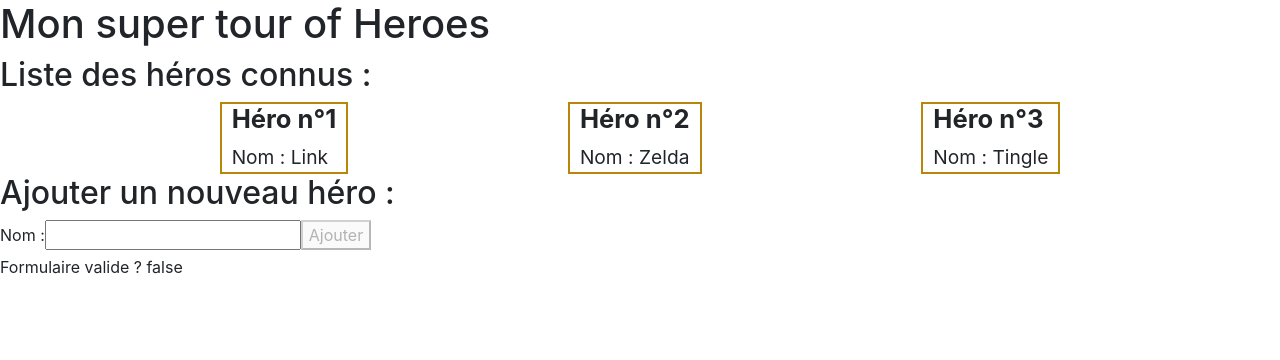
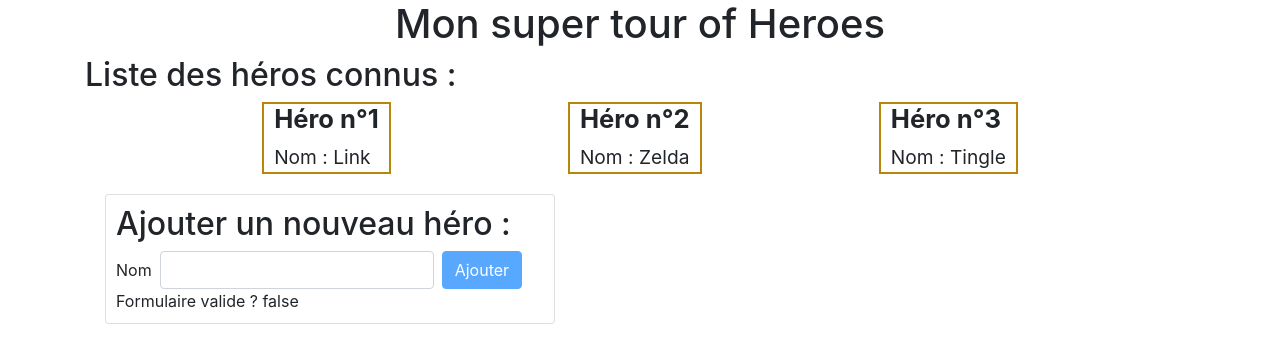
Before and after one commit to Elvynia/formation-tourofheroes, an Angular app: page / in a window 1280 px wide. Shown: the top 360 px of the page. Built offline with nearby package versions, Linux system fonts and the light colour scheme.

Commit message:
Ajout styles + correction import popper.js.

```diff
--- a/angular.json
+++ b/angular.json
@@ -28,7 +28,7 @@
             ],
             "scripts": [
               "node_modules/jquery/dist/jquery.min.js",
-              "node_modules/popper.js/dist/popper.min.js",
+              "node_modules/popper.js/dist/umd/popper.min.js",
               "node_modules/bootstrap/dist/js/bootstrap.min.js"
             ]
           },
--- a/src/app/app.component.css
+++ b/src/app/app.component.css
@@ -0,0 +1,9 @@
+h1 {
+    text-align: center;
+}
+
+div.hero-edit {
+    margin: 20px;
+    padding: 10px;
+    max-width: 450px;
+}
--- a/src/app/app.component.html
+++ b/src/app/app.component.html
@@ -1,20 +1,19 @@
 <h1>{{ title }}</h1>
-<div>
+<div class="container">
 	<demo-heroes #heroesComp></demo-heroes>
-	<div class="hero-edit">
+	<div class="card hero-edit">
 		<h2>Ajouter un nouveau héro :</h2>
-		<form #heroForm="ngForm"
+		<form #heroForm="ngForm" class="form-inline"
 			(ngSubmit)="validateHero($event, heroForm)">
-			<div style="display: inline-block">
-				<label for="name">Nom :</label>
-				<input id="name" name="name" #nameCtrl="ngModel"
-					[(ngModel)]="newHeroName" required />
-				<span class="error"
-					*ngIf="nameCtrl.invalid && nameCtrl.dirty">
-					Nom du héro obligatoire
-				</span>
-			</div>
-			<button [disabled]="heroForm.invalid">Ajouter</button>
+			<label class="mr-2" for="name">Nom</label>
+			<input id="name" name="name" #nameCtrl="ngModel"
+				class="form-control mr-2" [(ngModel)]="newHeroName" required />
+			<span class="error"
+				*ngIf="nameCtrl.invalid && nameCtrl.dirty">
+				Nom du héro obligatoire
+			</span>
+			<button class="btn btn-primary"
+				[disabled]="heroForm.invalid">Ajouter</button>
 		</form>
 		Formulaire valide ? {{ heroForm.valid }}
 	</div>
```
